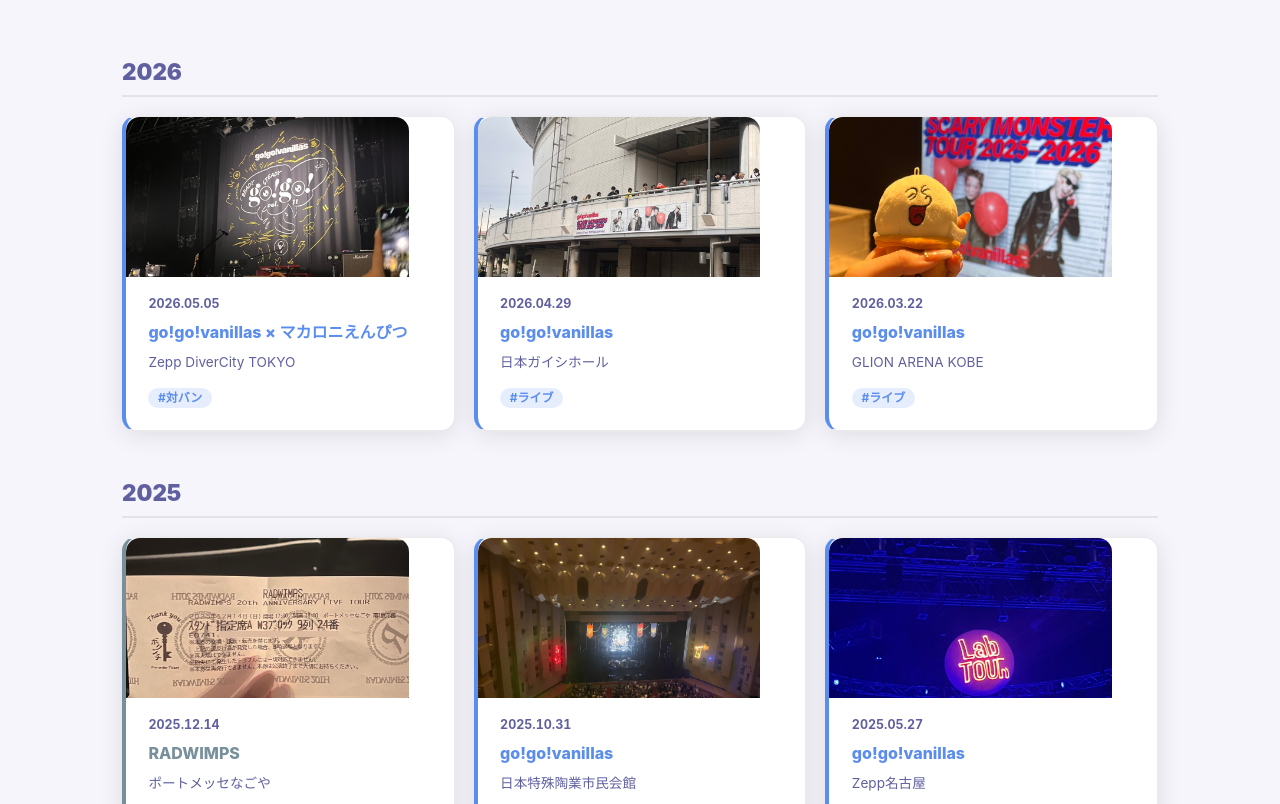
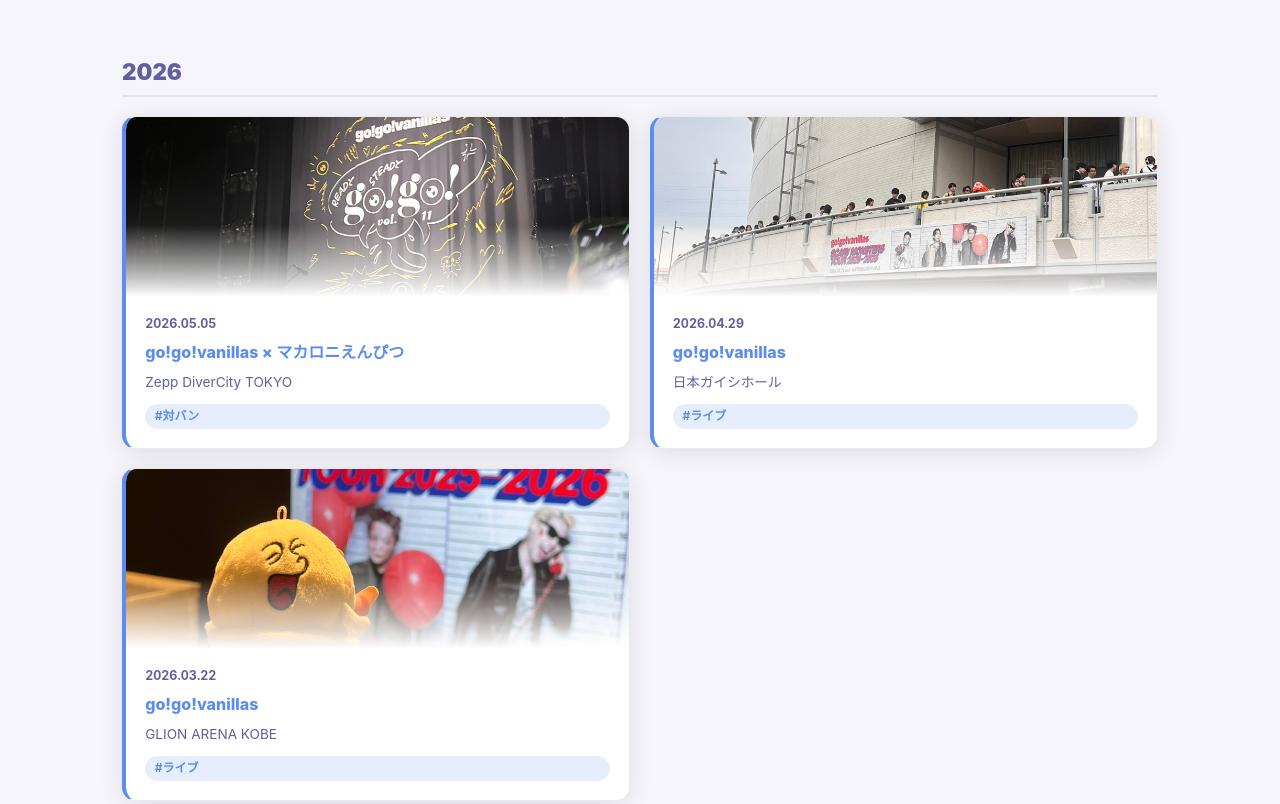
Before and after one commit to waka-koyama/waka-koyama.github.io, a plain HTML site: page index.html in a window 1280 px wide. Shown: the part 2179-2983 px from the top of the page. Drawn offline with Linux system fonts and the light colour scheme.

Commit message:
Add files via upload

```diff
--- a/style.css
+++ b/style.css
@@ -235,7 +235,7 @@
 
 .live-grid {
   display: grid;
-  grid-template-columns: repeat(auto-fill, minmax(260px, 1fr));
+  grid-template-columns: repeat(2, 1fr);
   gap: 1.2rem;
   align-items: start;
 }
@@ -250,18 +250,33 @@
 
 /* Live card */
 .live-card {
-  padding: 1.2rem 1.4rem;
+  padding: 0;
   border-left: 4px solid transparent;
   position: relative;
   overflow: hidden;
+  width: 100%;
+  min-width: 0;
+  display: flex;
+  flex-direction: column;
 }
+.live-card .live-date,
+.live-card .live-artist,
+.live-card .live-venue,
+.live-card .live-tag {
+  margin-left: 1.2rem;
+  margin-right: 1.2rem;
+}
+.live-card .live-date { padding-top: 1rem; }
+.live-card .live-tag { margin-bottom: 1.2rem; }
 .live-photo {
   width: 100%;
-  height: 160px;
+  height: 180px;
   object-fit: cover;
-  border-radius: var(--radius) var(--radius) 0 0;
-  margin: -1.2rem -1.4rem 1rem -1.4rem;
-  width: calc(100% + 2.8rem);
+  object-position: center;
+  display: block;
+  flex-shrink: 0;
+  -webkit-mask-image: linear-gradient(to bottom, #000 60%, transparent 100%);
+  mask-image: linear-gradient(to bottom, #000 60%, transparent 100%);
 }
 .live-date {
   display: block; font-size: .78rem; font-weight: 700;
```
